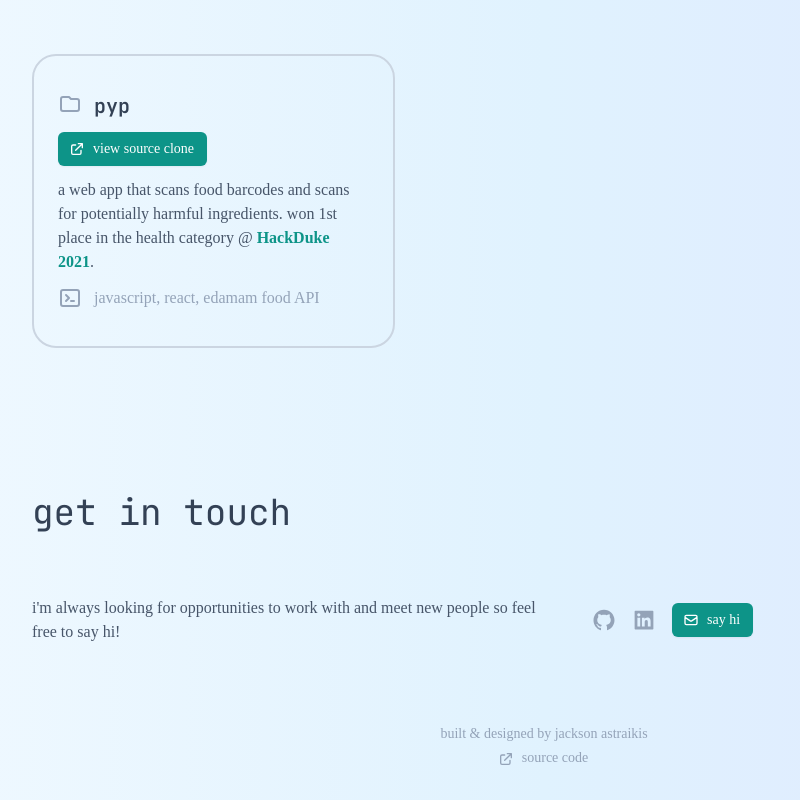
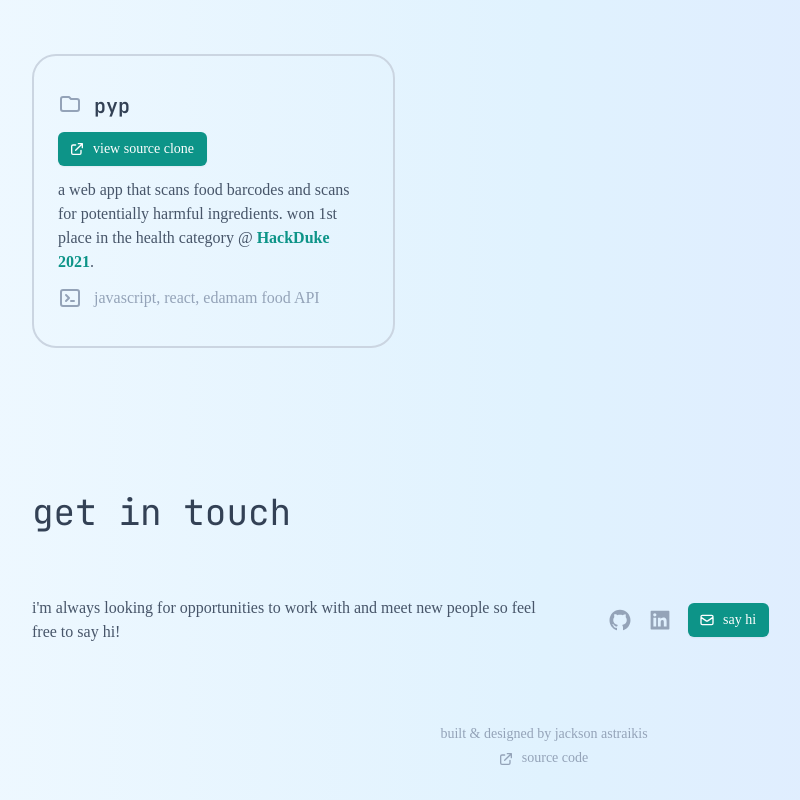
Before and after one commit to astraikis/portfolio, a React (Create React App) app: page / in a window 1280 px wide. Shown: the part 1964-2764 px from the top of the page, without its empty margins (96-896 px from the left). Built offline with nearby package versions, Linux system fonts and the light colour scheme; a web font is replaced by a local one.

Commit message:
add margin to contact links

```diff
--- a/src/components/Contact.js
+++ b/src/components/Contact.js
@@ -9,7 +9,7 @@ function Contact() {
                 <p className="text-slate-600 w-full md:w-1/2">
                     i'm always looking for opportunities to work with and meet new people so feel free to say hi!
                 </p>
-                <div className="flex flex-row pt-3 md:pt-0 md:pl-12 items-center">
+                <div className="flex flex-row pt-3 md:pt-0 md:pl-16 items-center">
                     <a href="https://github.com/astraikis" class="text-slate-400 transition-all motion-reduce:transition-none hover:text-slate-500 w-6" target="_blank" rel="noopener noreferrer">
                         <AiFillGithub size="1.5rem" />
                     </a>
```
